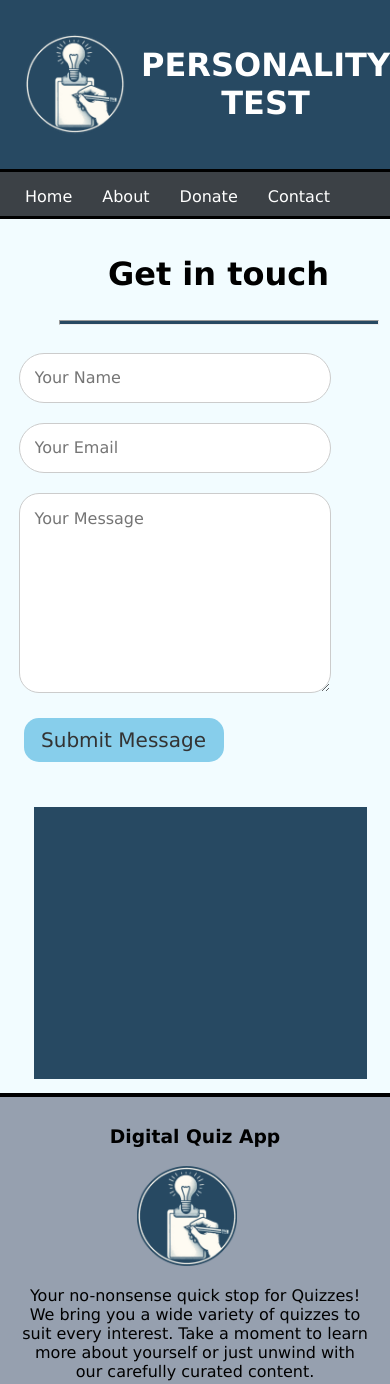
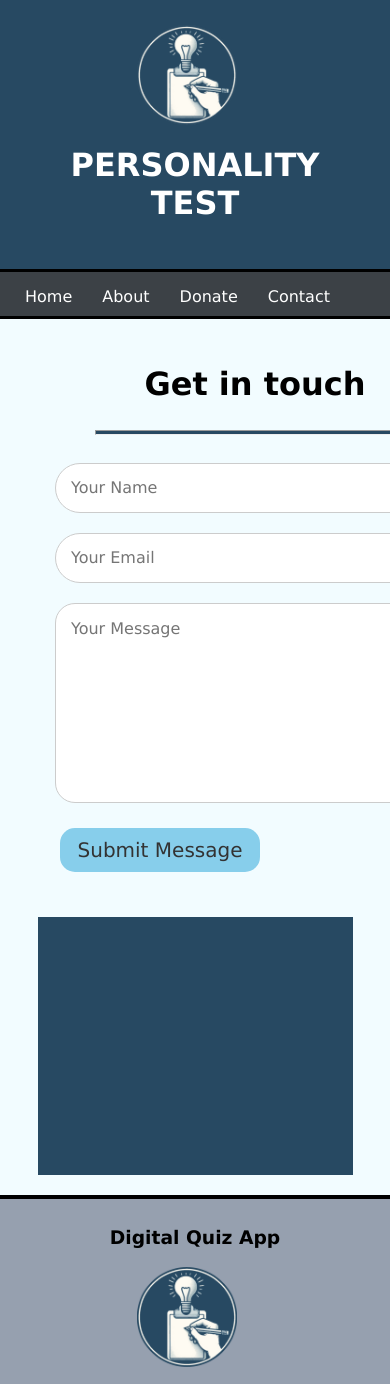
Before and after one commit to JayClarkus/digital-quiz-app, a plain HTML site: page contact.html in a window 390 px wide. Shown: the top 1384 px of the page. Drawn offline with Linux system fonts and the light colour scheme.

Commit message:
Add files via upload

```diff
--- a/style.css
+++ b/style.css
@@ -320,6 +320,9 @@ button.selected {
     .banner {
         width: 100%;
         margin-left: 0;
+        justify-content: center;
+        flex-direction: column;
+        text-align: center;
     }
 
     footer {
@@ -356,12 +359,30 @@ button.selected {
         margin-left: 0px;
     }
 
-    .contact-input {
-        width: 80vw;
+    .contact-form {
+        margin: 0 auto;
+        width: 90%;
     }
 
-    .contact-right {
-        display: none;
+    #contact-section {
+        flex-direction: column;
+        align-items: center;
+        padding: 10px;
+    }
+
+    #contact-section .contact-right {
+        display: block;
+    }
+
+    #contact-section .contact-right img {
+        max-width: 90%;
+        height: auto;
+    }
+
+    #contact-section .contact-left textarea,
+    #contact-section .contact-left input[type="text"],
+    #contact-section .contact-left input[type="email"] {
+        width: 80vw;
     }
 }
 
@@ -411,36 +432,3 @@ button.selected {
     padding-top: 15px;
     border-radius: 20px;
 }
-
-@media screen and (max-width: 600px) {
-    #contact-section {
-        flex-direction: column;
-        align-items: center;
-        padding: 10px;
-        margin-left: 5px;
-        margin-right: 5px;
-    }
-
-    #contact-heading {
-        width: 80%;
-    }
-
-    #contact-left {
-        margin-left: 10px;
-    }
-
-    #contact-section .contact-right {
-        display: block;
-    }
-
-    #contact-section .contact-right img {
-        max-width: 90%;
-        height: auto;
-    }
-
-    #contact-section .contact-left textarea,
-    #contact-section .contact-left input[type="text"],
-    #contact-section .contact-left input[type="email"] {
-        width: 80vw;
-    }
-}
```
